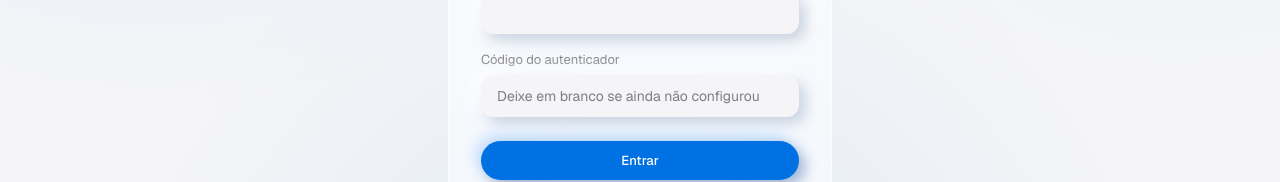
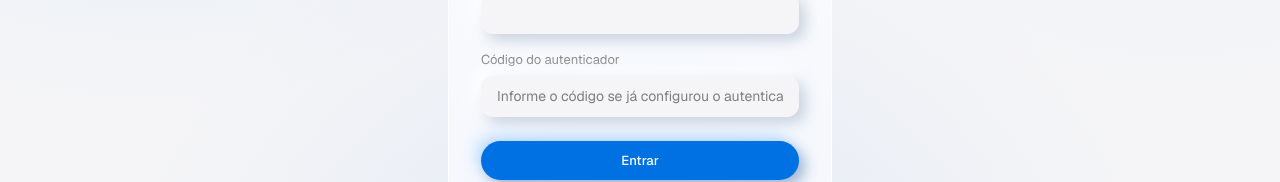
Before and after one commit to geezpublicidade-droid/ceramica-hub, a Next.js app: page /admin/login in a window 1280 px wide. Shown: the part 429-611 px from the top of the page. Built offline with nearby package versions, Linux system fonts and the light colour scheme; no server answers.

Commit message:
Corrige contradicao na tela de login admin: placeholder do codigo TOTP dizia para deixar em branco mesmo quando o MFA ja exigia o codigo

```diff
--- a/src/app/(internal)/admin/login/page.tsx
+++ b/src/app/(internal)/admin/login/page.tsx
@@ -22,6 +22,7 @@ export default async function AdminLoginPage({
           ? "Verificação em duas etapas ativada — entre novamente com seu código."
           : "Acesso restrito à administração do Cerâmica Hub."
       }
+      totpRequired={Boolean(mfaConfigured)}
     />
   );
 }
--- a/src/components/auth/LoginForm.tsx
+++ b/src/components/auth/LoginForm.tsx
@@ -8,6 +8,7 @@ type LoginFormProps = {
   error?: string;
   title: string;
   subtitle: string;
+  totpRequired?: boolean;
 };
 
 export function LoginForm({
@@ -18,6 +19,7 @@ export function LoginForm({
   error,
   title,
   subtitle,
+  totpRequired,
 }: LoginFormProps) {
   return (
     <main className="flex min-h-screen items-center justify-center px-6 py-24">
@@ -35,7 +37,9 @@ export function LoginForm({
 
           {error ? (
             <p className="rounded-xl bg-red-500/10 px-3 py-2 text-[13px] text-red-600">
-              E-mail ou senha incorretos.
+              {totpRequired
+                ? "Código do autenticador ausente ou incorreto (ele expira a cada 30s) — e-mail e senha continuam os mesmos de antes."
+                : "E-mail ou senha incorretos."}
             </p>
           ) : null}
 
@@ -69,7 +73,12 @@ export function LoginForm({
                 name="totpCode"
                 inputMode="numeric"
                 autoComplete="one-time-code"
-                placeholder="Deixe em branco se ainda não configurou"
+                required={totpRequired}
+                placeholder={
+                  totpRequired
+                    ? "Obrigatório — 6 dígitos do seu app autenticador"
+                    : "Informe o código se já configurou o autenticador; senão, deixe em branco"
+                }
                 className="neu rounded-xl border-0 bg-transparent px-4 py-2.5 text-[14px] text-foreground outline-none"
               />
             </label>
```
